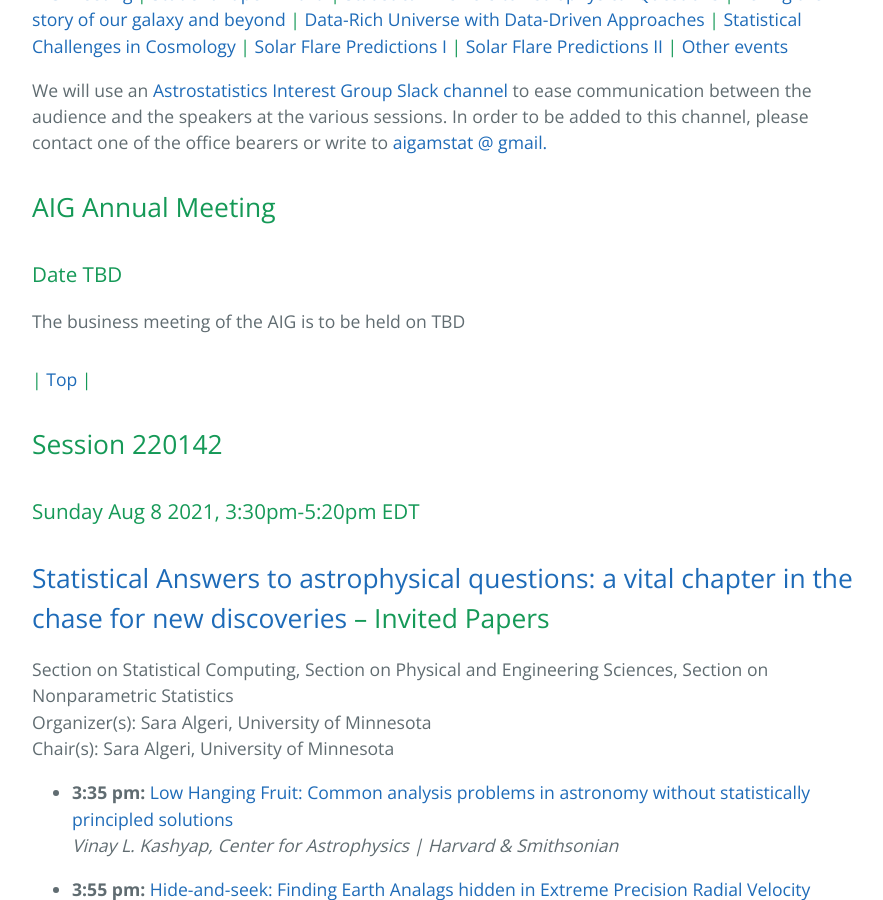
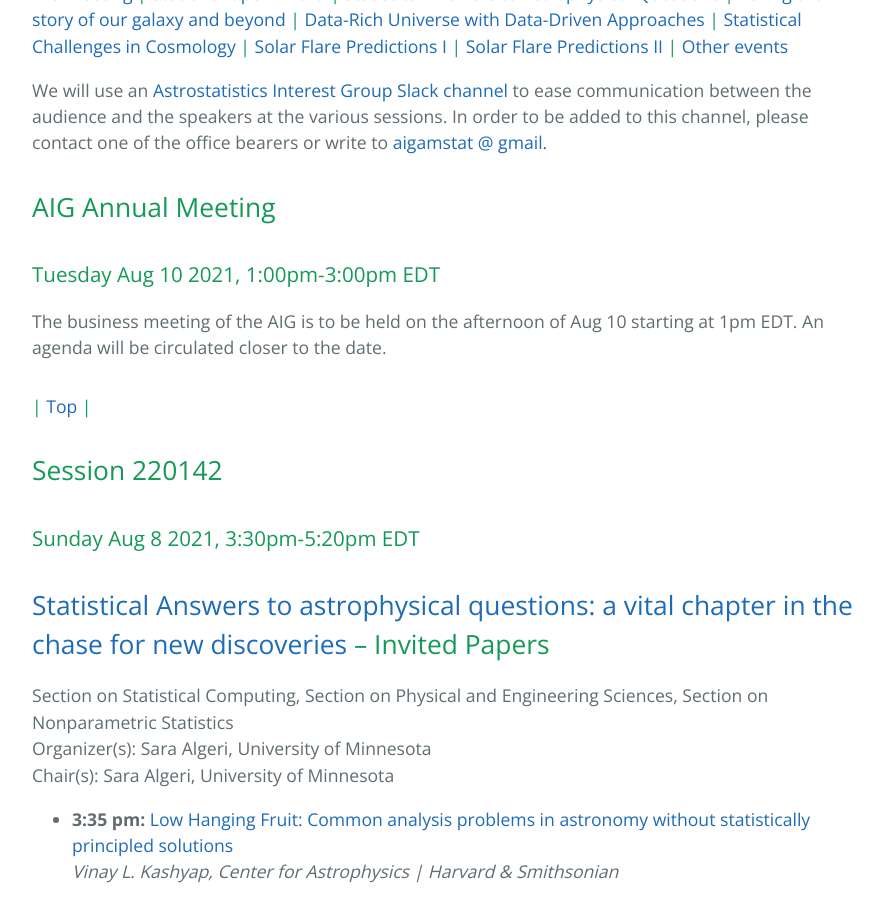
Before and after one commit to aigamstat/aigamstat.github.io, a Jekyll site: the page built from jsm2021/index.md, in a window 1280 px wide and 900 px high, scrolled down 674 px. Shown: the whole window, without its empty margins (192-1075 px from the left). Built offline with Jekyll 4.4.1, drawn with Linux system fonts in a browser that asks for light colours.

Commit message:
added AIG meeting info

```diff
--- a/jsm2021/index.md
+++ b/jsm2021/index.md
@@ -22,9 +22,9 @@ layout: default
 We will use an [Astrostatistics Interest Group Slack channel](https://astrostatisti-dzq6013.slack.com/archives/C011GJMLLET) to ease communication between the audience and the speakers at the various sessions.  In order to be added to this channel, please contact one of the office bearers or write to [aigamstat @ gmail.](mailto:aigamstat@gmail.com?Subject=Slack)
 
 ## AIG Annual Meeting
-### Date TBD
+### Tuesday Aug 10 2021, 1:00pm-3:00pm EDT
 
-The business meeting of the AIG is to be held on TBD
+The business meeting of the AIG is to be held on the afternoon of Aug 10 starting at 1pm EDT.  An agenda will be circulated closer to the date.
 
 #### | [Top](#astrostatistics-sessions-at-jsm) |
 
```
